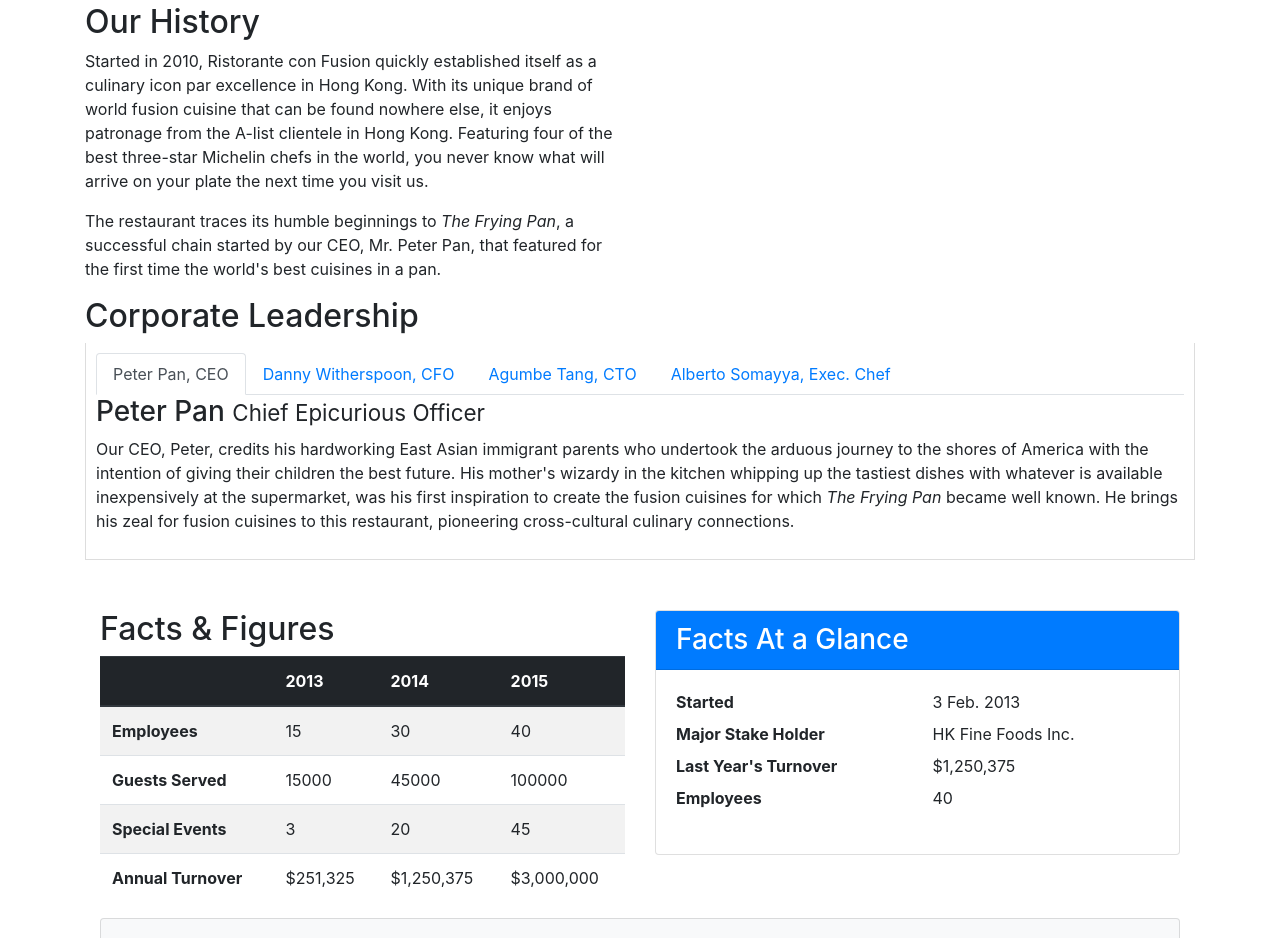
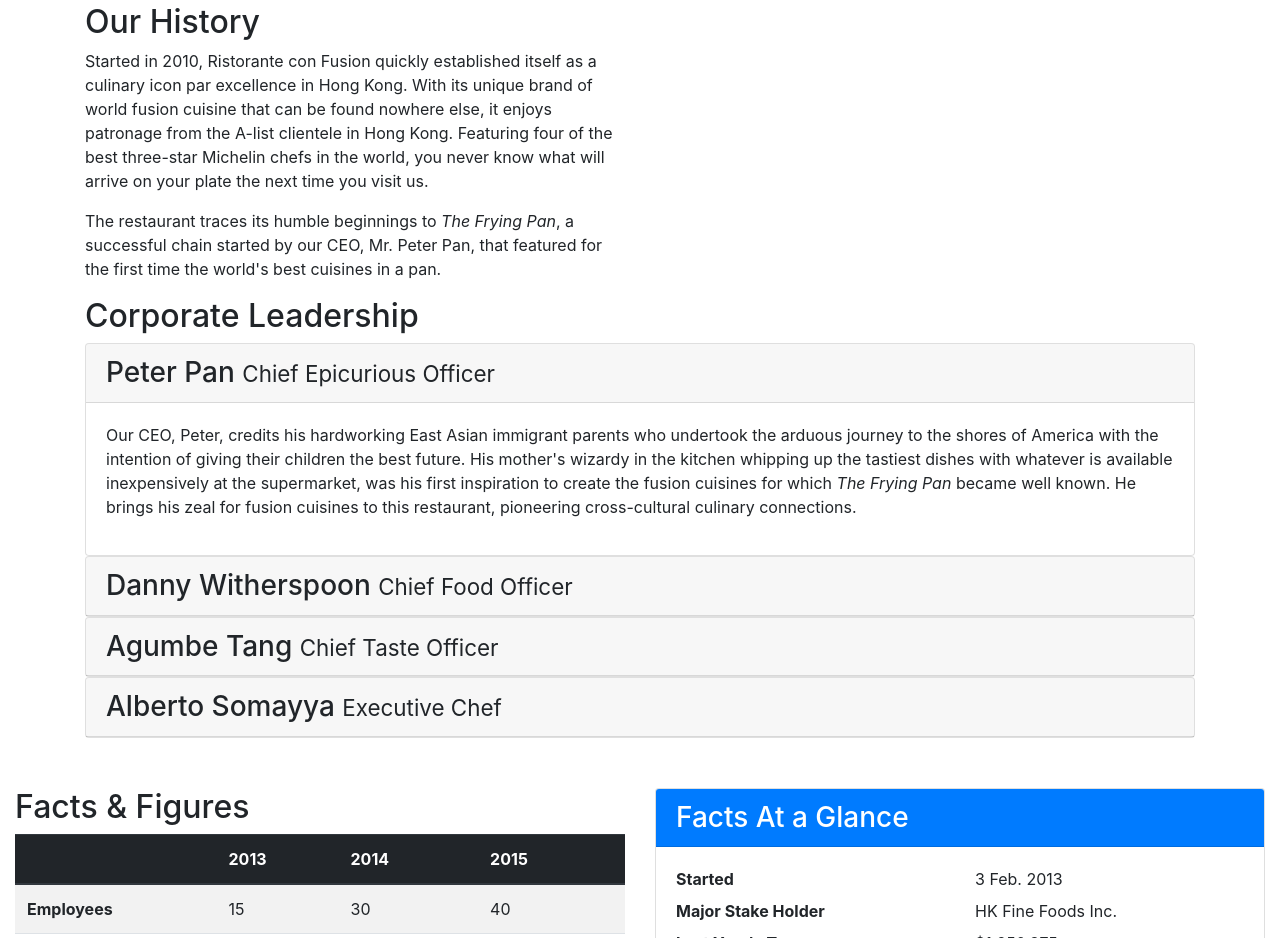
Before and after one commit to dev-athul/Wep-App-for-Restaurant, a website: page aboutus.html in a window 1280 px wide. Shown: the part 462-1400 px from the top of the page. Drawn offline with nearby package versions, Linux system fonts and the light colour scheme.

Commit message:
tabs replaced by accordions

```diff
--- a/aboutus.html
+++ b/aboutus.html
@@ -110,66 +110,90 @@
         <div class="row">
             <div class="col-12 d-none d-sm-block">
                 <h2>Corporate Leadership</h2>
-                <div class="tab-content">
-                    <ul class="nav nav-tabs">
-                        <li class="nav-item">
-                            <a href="#peter" class="nav-link active" role="tab" data-toggle="tab">Peter Pan, CEO</a>
-                        </li>
-                        <li class="nav-item">
-                            <a href="#danny" class="nav-link" role="tab" data-toggle="tab">Danny
-                                Witherspoon, CFO</a>
-                        </li>
-                        <li class="nav-item">
-                            <a href="#agumbe" class="nav-link" role="tab" data-toggle="tab">Agumbe Tang, CTO</a>
-                        </li>
-                        <li class="nav-item">
-                            <a href="#alberto" class="nav-link" role="tab" data-toggle="tab">Alberto Somayya, Exec.
-                                Chef</a>
-                        </li>
-                    </ul>
+                <div id="accordion">
 
-                    <div role="tabpanel" class="tab-pane fade show active" id="peter">
-                        <h3>Peter Pan <small>Chief Epicurious Officer</small></h3>
-                        <p>Our CEO, Peter, credits his hardworking East Asian immigrant parents who undertook the
+                    <div class="card">
+                        <div class="card-header" role="tab" id="peterhead">
+                            <h3 class="mb-0"><a data-target="#peter" data-toggle="collapse"> Peter Pan <small>Chief
+                                        Epicurious Officer</small></a></h3>
+                        </div>
+                        <div class="collapse show" id="peter" data-parent="#accordion">
+                            <div class="card-body">
+                                <p class="d-none d-sm-block">Our CEO, Peter, credits his hardworking East Asian
+                                    immigrant parents who undertook
+                                    the
                                     arduous
-                            journey to the shores of America with the intention of giving their children the best
+                                    journey to the shores of America with the intention of giving their children the
+                                    best
                                     future.
                                     His
-                            mother's wizardy in the kitchen whipping up the tastiest dishes with whatever is available
-                            inexpensively at the supermarket, was his first inspiration to create the fusion cuisines
+                                    mother's wizardy in the kitchen whipping up the tastiest dishes with whatever is
+                                    available
+                                    inexpensively at the supermarket, was his first inspiration to create the fusion
+                                    cuisines
                                     for
                                     which
-                            <em>The Frying Pan</em> became well known. He brings his zeal for fusion cuisines to this
+                                    <em>The Frying Pan</em> became well known. He brings his zeal for fusion cuisines to
+                                    this
                                     restaurant, pioneering cross-cultural culinary connections.</p>
                             </div>
-                    <div role="tabpanel" class="tab-pane fade" id="danny">
-                        <h3>Danny Witherspoon <small>Chief Food Officer</small></h3>
-                        <p>Our CFO, Danny, as he is affectionately referred to by his colleagues, comes from a long
+                        </div>
+                    </div>
+                    <div class="card">
+                        <div class="card-header" role="tab" id="dannyhead">
+                            <h3 class="mb-0"><a class="collapsed" data-target="#danny" data-toggle="collapse"> Danny
+                                    Witherspoon <small>Chief Food Officer</small></a></h3>
+                        </div>
+                        <div class="collapse" id="danny" data-parent="#accordion">
+                            <div class="card-body">
+                                <p class="d-none d-sm-block">Our CFO, Danny, as he is affectionately referred to by his
+                                    colleagues, comes from a long
                                     established
                                     family tradition in farming and produce. His experiences growing up on a farm in the
                                     Australian
-                            outback gave him great appreciation for varieties of food sources. As he puts it in his own
+                                    outback gave him great appreciation for varieties of food sources. As he puts it in
+                                    his own
                                     words,
                                     <em>Everything that runs, wins, and everything that stays, pays!</em></p>
                             </div>
-                    <div role="tabpanel" class="tab-pane fade" id="agumbe">
-                        <h3>Agumbe Tang <small>Chief Taste Officer</small></h3>
-                        <p>Blessed with the most discerning gustatory sense, Agumbe, our CTO, personally ensures that
+                        </div>
+                    </div>
+                    <div class="card">
+                        <div class="card-header" role="tab" id="agumbehead">
+                            <h3 class="mb-0"><a data-target="#agumbe" class="collapsed" data-toggle="collapse"> Agumbe
+                                    Tang <small>Chief Taste Officer</small></a></h3>
+                        </div>
+                        <div class="collapse" id="agumbe" data-parent="accordion">
+                            <div class="card-body">
+                                <p class="d-none d-sm-block">Blessed with the most discerning gustatory sense, Agumbe,
+                                    our CTO, personally ensures that
                                     every
                                     dish
-                            that we serve meets his exacting tastes. Our chefs dread the tongue lashing that ensues if
+                                    that we serve meets his exacting tastes. Our chefs dread the tongue lashing that
+                                    ensues if
                                     their
-                            dish does not meet his exacting standards. He lives by his motto, <em>You click only if you
+                                    dish does not meet his exacting standards. He lives by his motto, <em>You click only
+                                        if you
                                         survive
                                         my lick.</em></p>
                             </div>
-                    <div role="tabpanel" class="tab-pane fade" id="alberto">
-                        <h3>Alberto Somayya <small>Executive Chef</small></h3>
-                        <p>Award winning three-star Michelin chef with wide International experience having worked
+                        </div>
+                    </div>
+                    <div class="card">
+                        <div class="card-header" role="tab" id="albertohead">
+                            <h3 class="mb-0"><a data-target="#alberto" class="collapsed" data-toggle="collapse"> Alberto
+                                    Somayya <small>Executive Chef</small></a></h3>
+                        </div>
+                        <div class="collapse" id="alberto" data-parent="accordion">
+                            <div class="card-body">
+                                <p class="d-none d-sm-block">Award winning three-star Michelin chef with wide
+                                    International experience having worked
                                     closely
                                     with
-                            whos-who in the culinary world, he specializes in creating mouthwatering Indo-Italian fusion
-                            experiences. He says, <em>Put together the cuisines from the two craziest cultures, and you
+                                    whos-who in the culinary world, he specializes in creating mouthwatering
+                                    Indo-Italian fusion
+                                    experiences. He says, <em>Put together the cuisines from the two craziest cultures,
+                                        and you
                                         get
                                         a
                                         winning hit! Amma Mia!</em></p>
@@ -177,6 +201,10 @@
                         </div>
                     </div>
                 </div>
+            </div>
+        </div>
+    </div>
+
 
     <div class="row row-content">
         <div class="col-12 col-sm-6">
```
Lines whose indentation alone changed are shown as unchanged.
